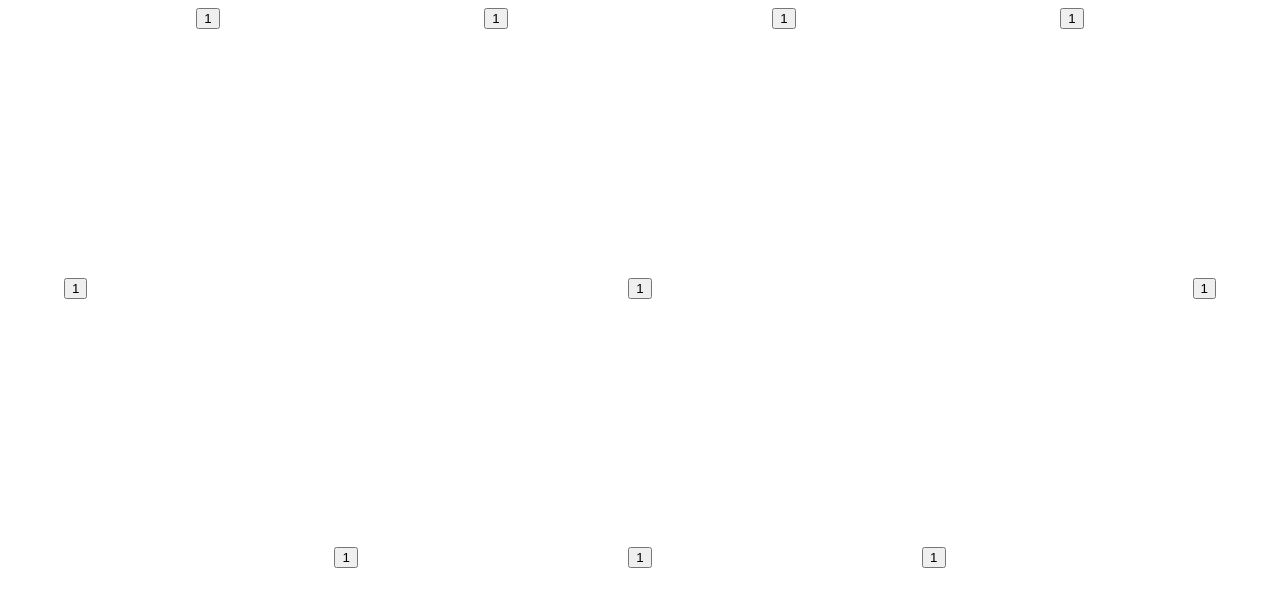
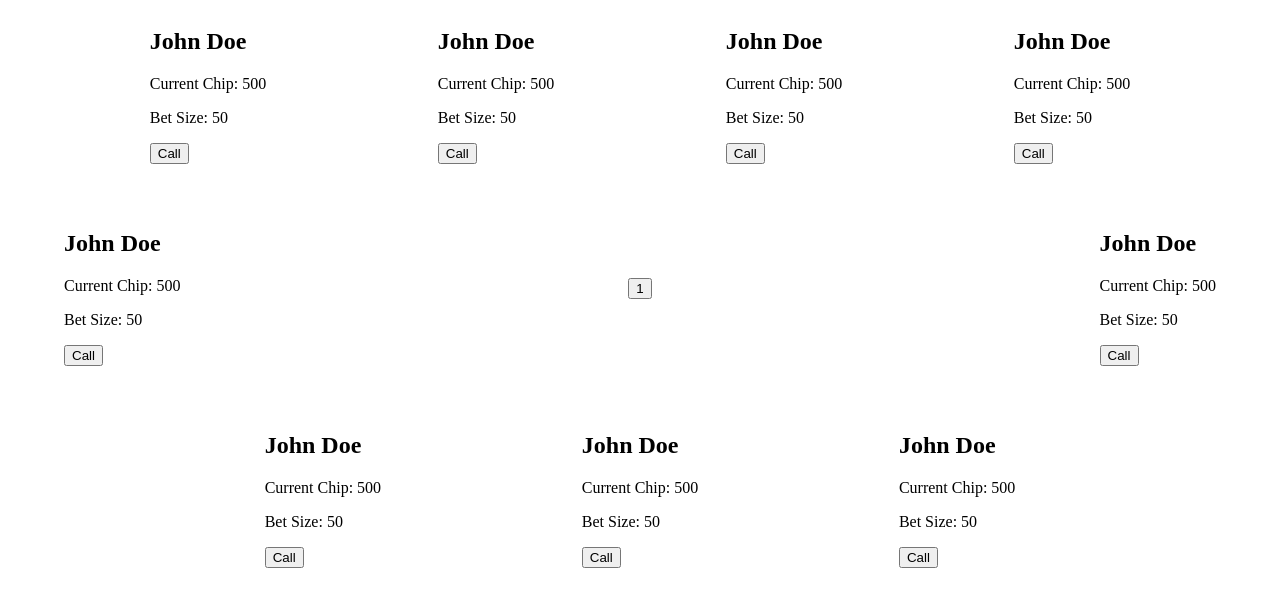
Before and after one commit to yenju0425/MyPortfolio, a Next.js app: page /Games/sng in a window 1280 px wide. Shown: the top 606 px of the page. Built offline with nearby package versions, Linux system fonts and the light colour scheme; no server answers.

Commit message:
Add 9 playerInfoCards.

```diff
--- a/components/playerInfoCard.tsx
+++ b/components/playerInfoCard.tsx
@@ -7,7 +7,7 @@ interface PlayerInfo {
   betSize: number;
 }
 
-const PlayerInfoCard = ({ name, currentChip, betSize }: PlayerInfo) => {
+const PlayerInfoCard = ({id, name, currentChip, betSize }: PlayerInfo) => {
   return (
     <div>
       <h2>{name}</h2>
--- a/pages/Games/sng.tsx
+++ b/pages/Games/sng.tsx
@@ -10,6 +10,18 @@ let socket: Socket;
 export default function Poker() {
   // RICKTODO: 到時候這裡應該會對應好幾組數字
   const [num, setNumber] = useState<number>(0);
+
+
+  const playerName = 'John Doe';
+  const playerCurrentChip = 500;
+  const playerBetSize = 50;
+
+
+
+
+
+
+
 
   // let socket = io(); <- Not good practice to create socket in render, since every render will create a new socket
   // socket.emit(socketEvent.XXX, 0); <- This will cause infinite loop.
@@ -60,20 +72,65 @@ export default function Poker() {
     <>
       <div className={styles.main}>
         <div className={styles.first_row}>
-          <button>1</button>
-          <button>1</button>
-          <button>1</button>
-          <button>1</button>
+          <PlayerInfoCard
+            id={0}
+            name={playerName}
+            currentChip={playerCurrentChip}
+            betSize={playerBetSize}
+          />
+          <PlayerInfoCard
+            id={0}
+            name={playerName}
+            currentChip={playerCurrentChip}
+            betSize={playerBetSize}
+          />
+          <PlayerInfoCard
+            id={0}
+            name={playerName}
+            currentChip={playerCurrentChip}
+            betSize={playerBetSize}
+          />
+          <PlayerInfoCard
+            id={0}
+            name={playerName}
+            currentChip={playerCurrentChip}
+            betSize={playerBetSize}
+          />
         </div>
         <div className={styles.second_row}>
+          <PlayerInfoCard
+            id={0}
+            name={playerName}
+            currentChip={playerCurrentChip}
+            betSize={playerBetSize}
+          />
           <button>1</button>
-          <button>1</button>
-          <button>1</button>
+          <PlayerInfoCard
+            id={0}
+            name={playerName}
+            currentChip={playerCurrentChip}
+            betSize={playerBetSize}
+          />
         </div>
         <div className={styles.third_row}>
-          <button>1</button>
-          <button>1</button>
-          <button>1</button>
+          <PlayerInfoCard
+            id={0}
+            name={playerName}
+            currentChip={playerCurrentChip}
+            betSize={playerBetSize}
+          />
+          <PlayerInfoCard
+            id={0}
+            name={playerName}
+            currentChip={playerCurrentChip}
+            betSize={playerBetSize}
+          />
+          <PlayerInfoCard
+            id={0}
+            name={playerName}
+            currentChip={playerCurrentChip}
+            betSize={playerBetSize}
+          />
         </div>
       </div>
     </>
```
